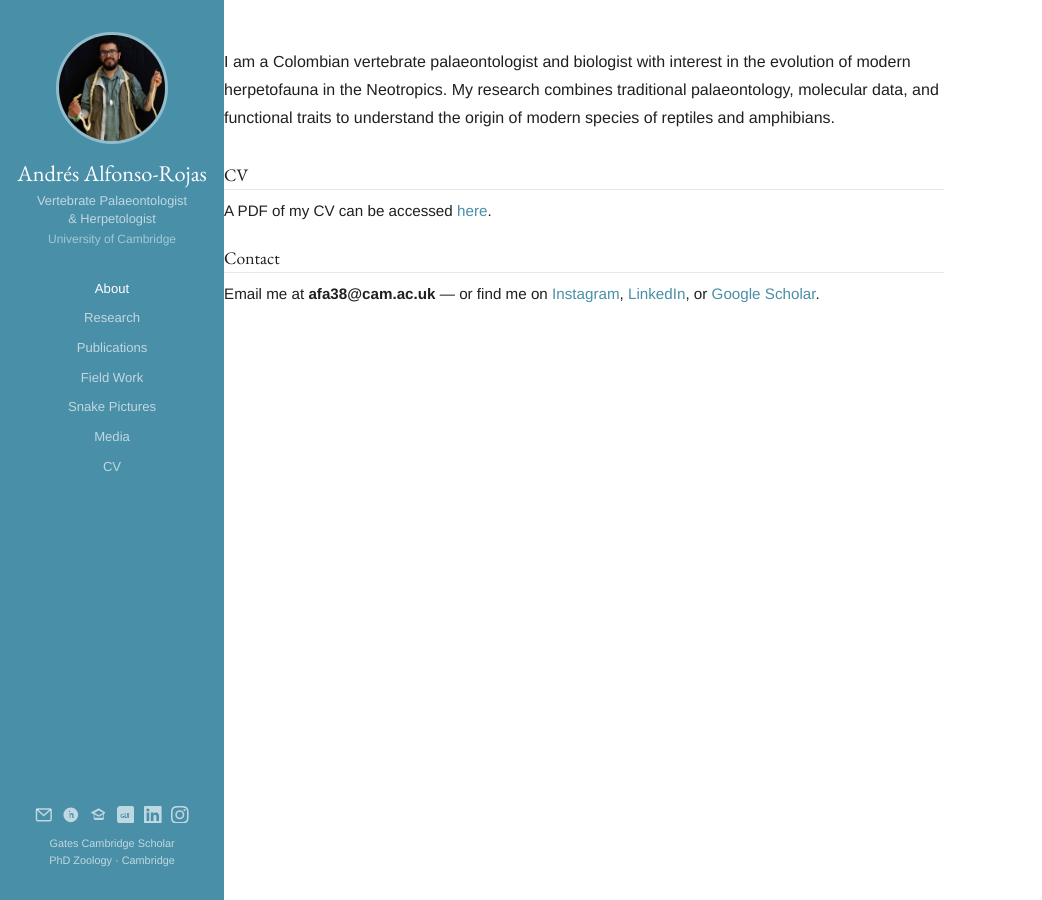
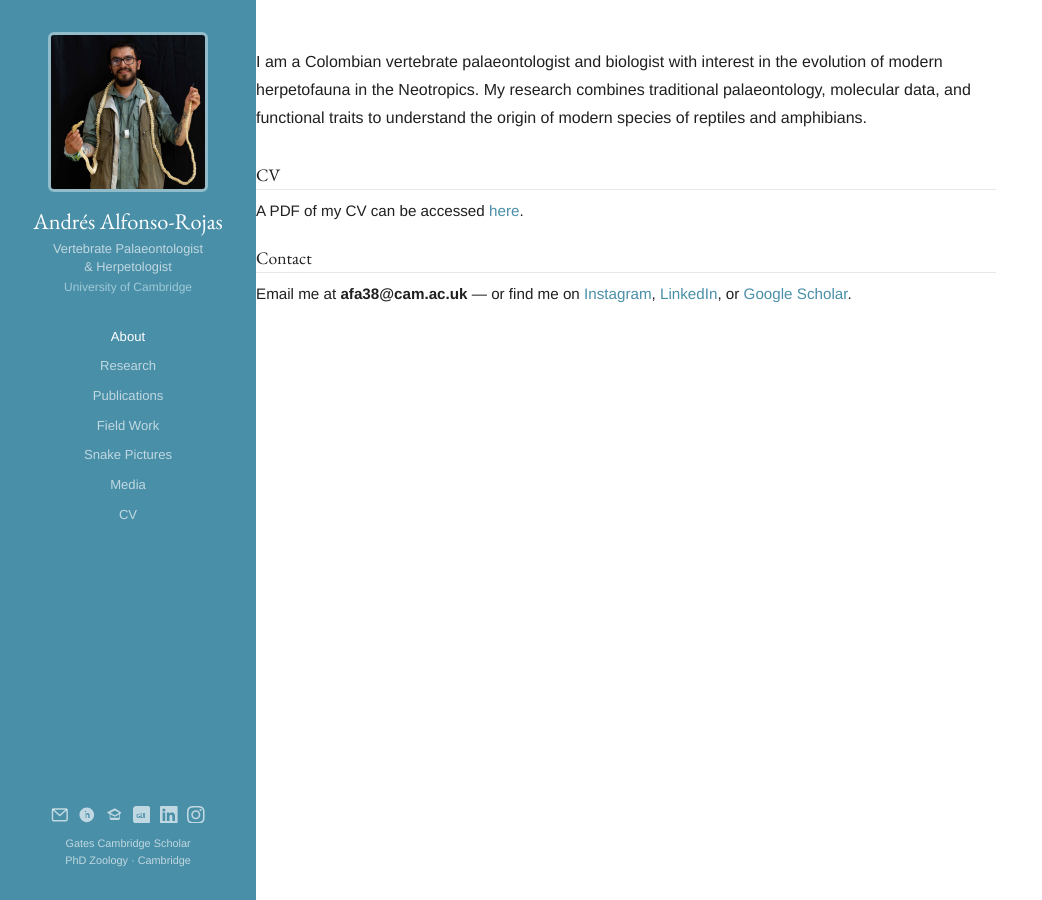
Before and after one commit to palaeophidia/palaeophidia.github.io, a Jekyll site: the page built from index.md, in a window 1280 px wide. Shown: the whole page, without its empty margins (0-1042 px from the left). Built offline with Jekyll 4.4.1, drawn with Linux system fonts in a browser that asks for light colours.

Commit message:
Change in format and images pubs

```diff
--- a/public/css/main.css
+++ b/public/css/main.css
@@ -71,7 +71,7 @@ h1, h2, h3, h4 {
 .sidebar {
   position: fixed;
   top: 0; left: 0; bottom: 0;
-  width: 14rem;
+  width: 16rem;
   background: var(--bg-sidebar);
   color: var(--fg-sidebar);
   overflow-y: auto;
@@ -87,9 +87,9 @@ h1, h2, h3, h4 {
 }
 
 .content {
-  margin-left: 14rem;
-  padding: 3rem 3rem 4rem;
-  max-width: 720px;
+  margin-left: 16rem;
+  padding: 3rem 4rem 4rem;
+  max-width: 740px;
 }
 
 .container { padding-inline: 0; }
@@ -99,9 +99,9 @@ h1, h2, h3, h4 {
   margin-bottom: 1rem;
 }
 .sidebar-photo {
-  width: 7rem;
-  height: 7rem;
-  border-radius: 50%;
+  width: 10rem;
+  height: 10rem;
+  border-radius: 6px;
   object-fit: cover;
   border: 3px solid rgba(255,255,255,0.4);
   margin: 0 auto;
```
Also changed, not shown: publications/index.md (+3 -3 lines), public/img/pubs/La_Venta_2023.jpg (added), 1 other file.
